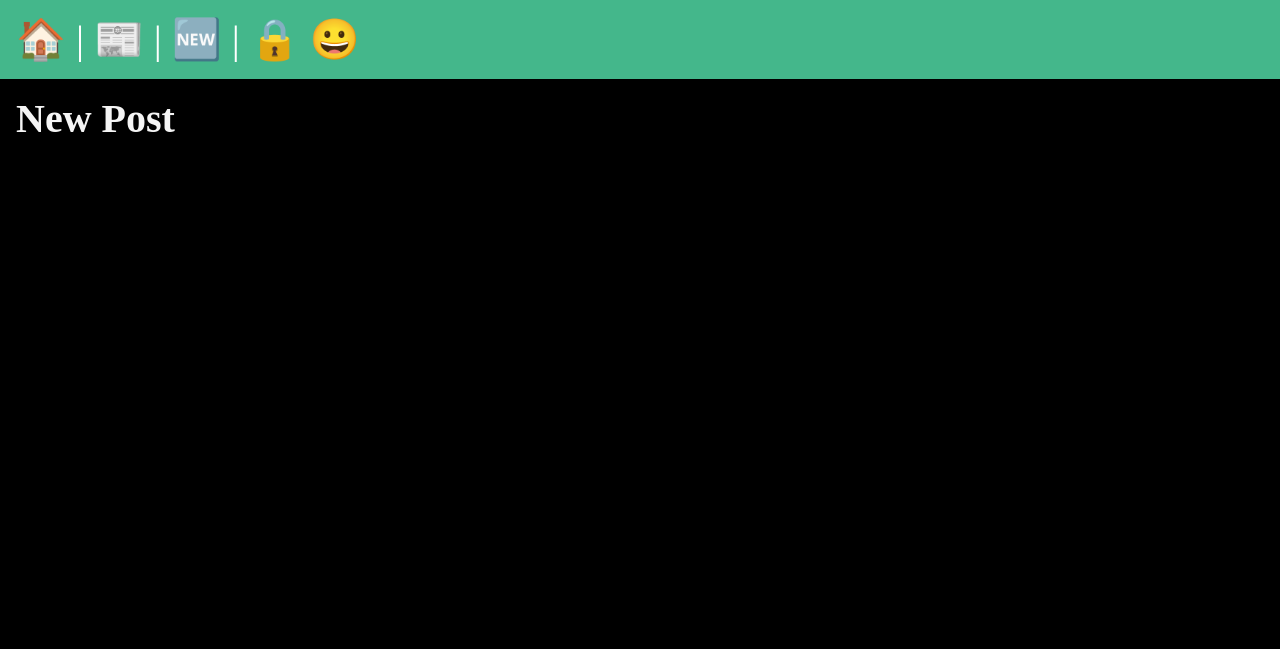
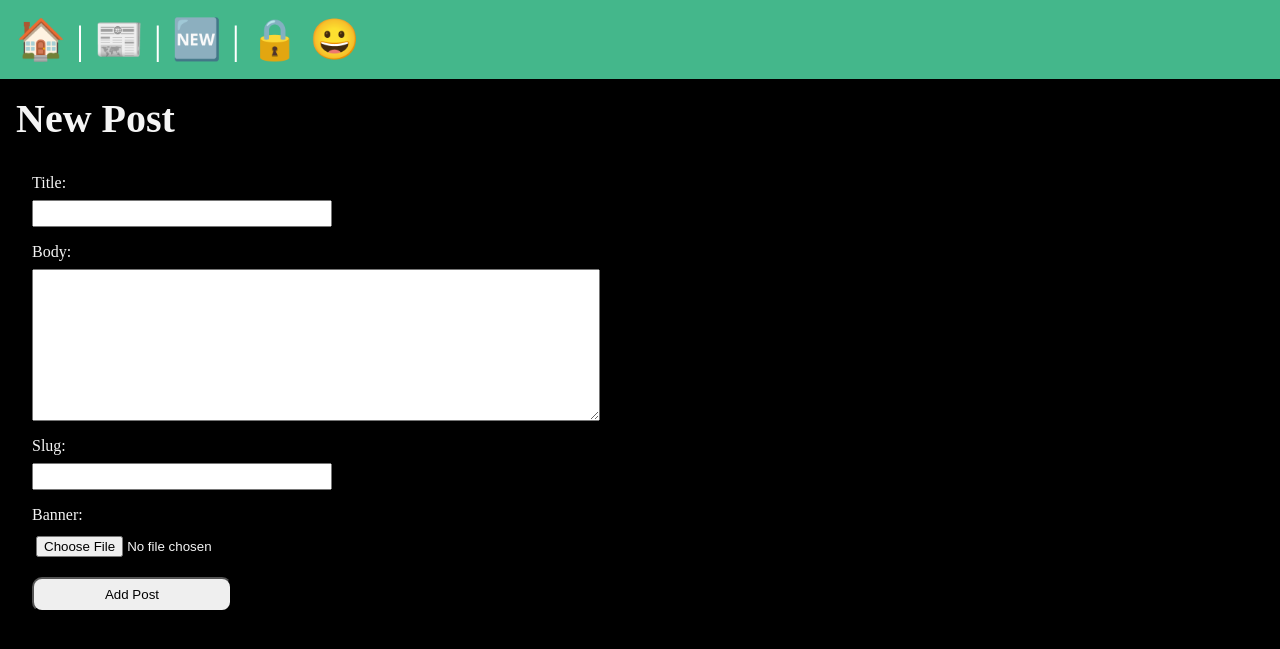
Before and after one commit to sachin191ml/django-course-self, a Django app: page /posts/new-post/ in a window 1280 px wide. Shown: the top 649 px of the page. Run offline with Django 5.2, Linux system fonts and the light colour scheme; the first user in the database is signed in.

Commit message:
[SS] Lesson-12 - In progress - Added a new form (on new post html) for user to enter a post

```diff
--- /dev/null
+++ b/myproject/posts/forms.py
@@ -0,0 +1,7 @@
+from django import forms
+from . import models
+
+class CreatePost(forms.ModelForm):
+    class Meta:
+        model = models.Post
+        fields = ['title', 'body', 'slug', 'banner']
--- a/myproject/posts/templates/posts/post_new.html
+++ b/myproject/posts/templates/posts/post_new.html
@@ -7,5 +7,10 @@
 {% block content %}
     <section>
         <h1>New Post</h1>
+        <form class="form-with-validation" action="{% url 'posts:new-post' %}" method="post" enctype="mutltipart/form-data">
+            {% csrf_token %}
+            {{ form }}
+            <button class="form-submit">Add Post</button>
+        </form>
     </section>
 {% endblock  %}
--- a/myproject/posts/views.py
+++ b/myproject/posts/views.py
@@ -1,6 +1,7 @@
 from django.shortcuts import render
 from .models import Post
 from django.contrib.auth.decorators import login_required
+from . import forms
 
 # Create your views here.
 def posts_list(request):
@@ -13,4 +14,5 @@ def post_page(request, slug):
 
 @login_required(login_url="/users/login")
 def post_new(request):
-    return render(request, 'posts/post_new.html')
+    form = forms.CreatePost()
+    return render(request, 'posts/post_new.html', {'form':form})
--- a/myproject/static/css/style.css
+++ b/myproject/static/css/style.css
@@ -53,6 +53,7 @@ a:hover {
 }
 
 .form-with-validation {
+    max-width: 600px;
     font-size: 1rem;
     padding: 1rem;
     display: flex;
@@ -95,6 +96,7 @@ a:hover {
     content: '🚨 ';
 }
 
+
 .logout {
     display: inline-block;
 }
```
Also changed, not shown: ss_instructions.md (+6 -0 lines), myproject/db.sqlite3.
